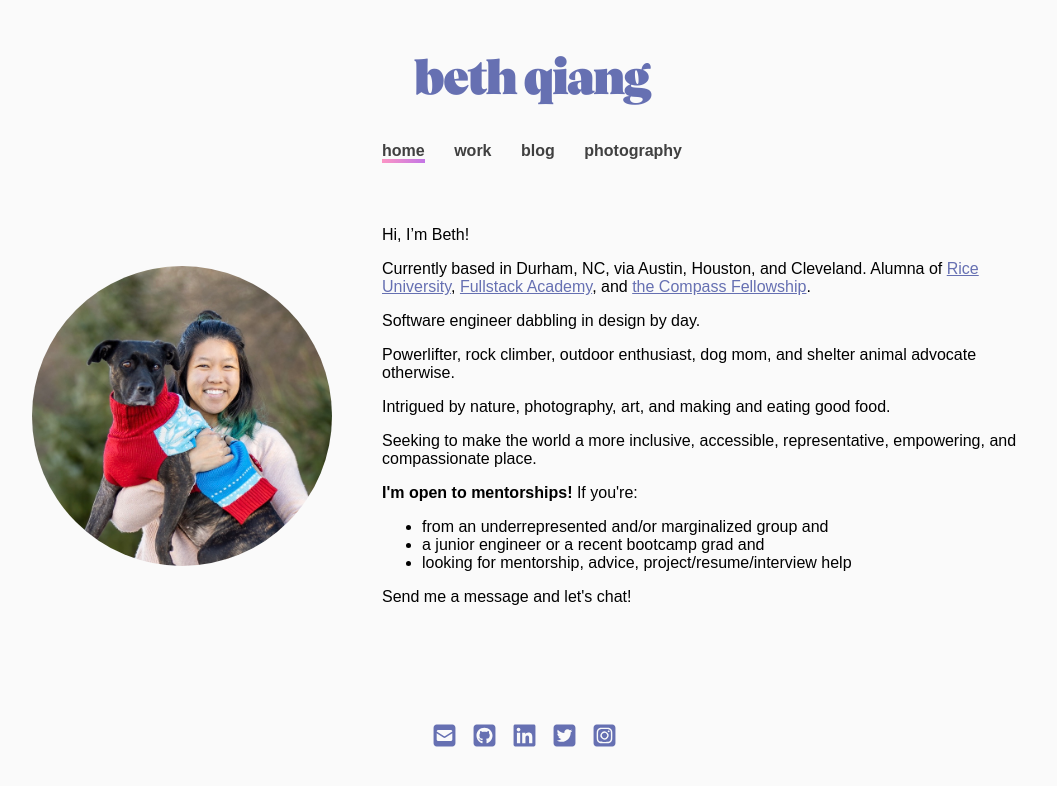
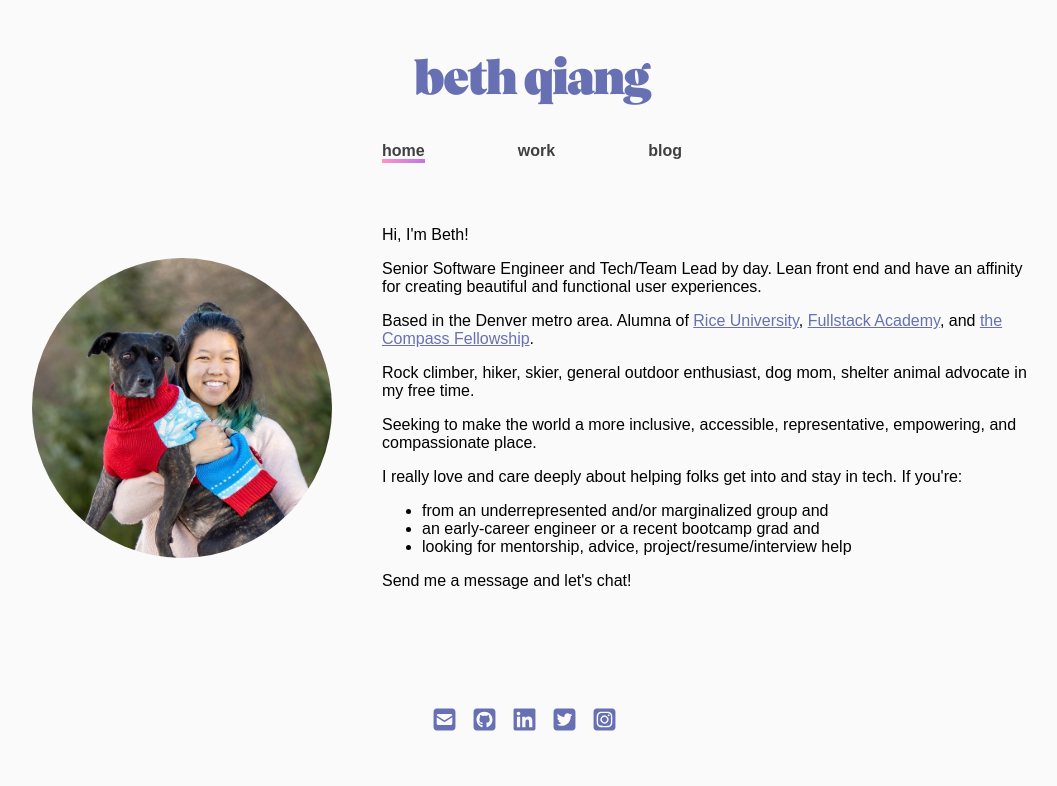
Before and after one commit to bethqiang/bethqiang.github.io, a Next.js app: page / in a window 1280 px wide. Shown: the top 786 px of the page, without its empty margins (108-1165 px from the left). Built offline with nearby package versions, Linux system fonts and the light colour scheme; a web font is replaced by a local one.

Commit message:
delete photography page, update home & work pages

```diff
--- a/components/nav/nav.js
+++ b/components/nav/nav.js
@@ -17,10 +17,6 @@ const links = [
   {
     label: 'blog',
     href: '/blog',
-  },
-  {
-    label: 'photography',
-    href: '/photography',
   },
 ];
 
--- a/pages/index.js
+++ b/pages/index.js
@@ -21,10 +21,15 @@ export default function Home() {
         />
         <div className={styles.aboutTextContainer}>
           <p>
-            Hi, I’m Beth!
+            Hi, I&apos;m Beth!
           </p>
           <p>
-            {'Currently based in Durham, NC, via Austin, Houston, and Cleveland. Alumna of '}
+            Senior Software Engineer and Tech/Team Lead by day.
+            Lean front end and
+            have an affinity for creating beautiful and functional user experiences.
+          </p>
+          <p>
+            {'Based in the Denver metro area. Alumna of '}
             <a
               href="https://www.rice.edu/"
               target="_blank"
@@ -51,27 +56,23 @@ export default function Home() {
             .
           </p>
           <p>
-            Software engineer dabbling in design by day.
-          </p>
-          <p>
-            Powerlifter, rock climber, outdoor enthusiast, dog mom,
-            and shelter animal advocate otherwise.
-          </p>
-          <p>
-            Intrigued by nature, photography, art, and making and eating good food.
+            Rock climber, hiker, skier, general outdoor enthusiast,
+            dog mom, shelter animal advocate in my free time.
           </p>
           <p>
             Seeking to make the world a more inclusive, accessible,
             representative, empowering, and compassionate place.
           </p>
           <p>
-            <strong>I&apos;m open to mentorships! </strong>
+            I really love and care deeply about helping folks get into and stay in tech.
             If you&apos;re:
-            <ul>
-              <li>from an underrepresented and/or marginalized group and</li>
-              <li>a junior engineer or a recent bootcamp grad and</li>
-              <li>looking for mentorship, advice, project/resume/interview help</li>
-            </ul>
+          </p>
+          <ul>
+            <li>from an underrepresented and/or marginalized group and</li>
+            <li>an early-career engineer or a recent bootcamp grad and</li>
+            <li>looking for mentorship, advice, project/resume/interview help</li>
+          </ul>
+          <p>
             Send me a message and let&apos;s chat!
           </p>
         </div>
--- a/pages/work.js
+++ b/pages/work.js
@@ -37,6 +37,12 @@ export default function Work() {
   return (
     <Layout>
       <main className={`mainContent ${styles.workContainer}`}>
+        <p>Note: this page is a bit out of date. I&apos;m hoping to update this soon!</p>
+        {/* todo: add link to resume!! */}
+        <p>
+          In the meantime, feel free to take a look at the most recent version of my resume here
+          and the projects I worked on while at NextGen America below.
+        </p>
         { projects.map((project) => (
           <div className={styles.projectContainer}>
             <div className={styles.imgContainer}>
```
Also changed, not shown: pages/photography.js (deleted, +0 -11 lines).
